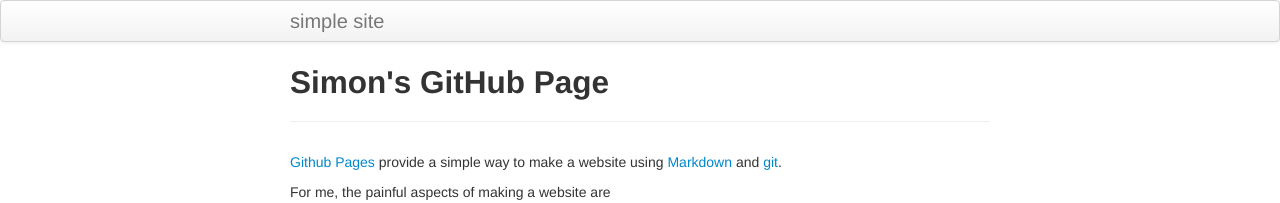
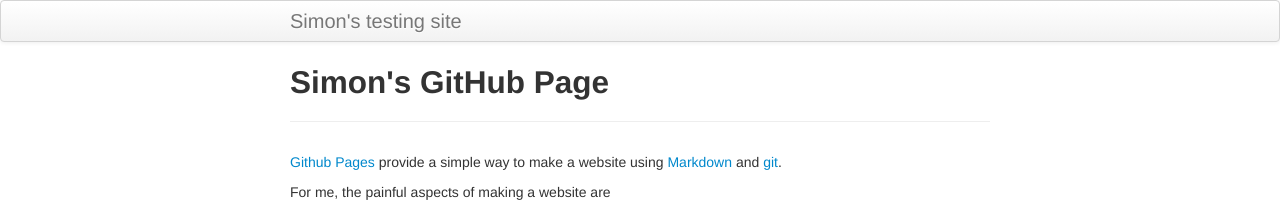
Before and after one commit to hsimon28/simon_gh_page, a Jekyll site: the page built from index.md, in a window 1280 px wide. Shown: the top 203 px of the page. Built offline with Jekyll 4.4.1, drawn with Linux system fonts in a browser that asks for light colours.

Commit message:
Update _config.yml

```diff
--- a/_config.yml
+++ b/_config.yml
@@ -8,7 +8,7 @@
 # Themes are encouraged to use these universal variables
 # so be sure to set them if your theme uses them.
 #
-title : simple site
+title : Simon's testing site
 author :
   name : Simon Ho
   email : hsimon28@gmail.com
```
